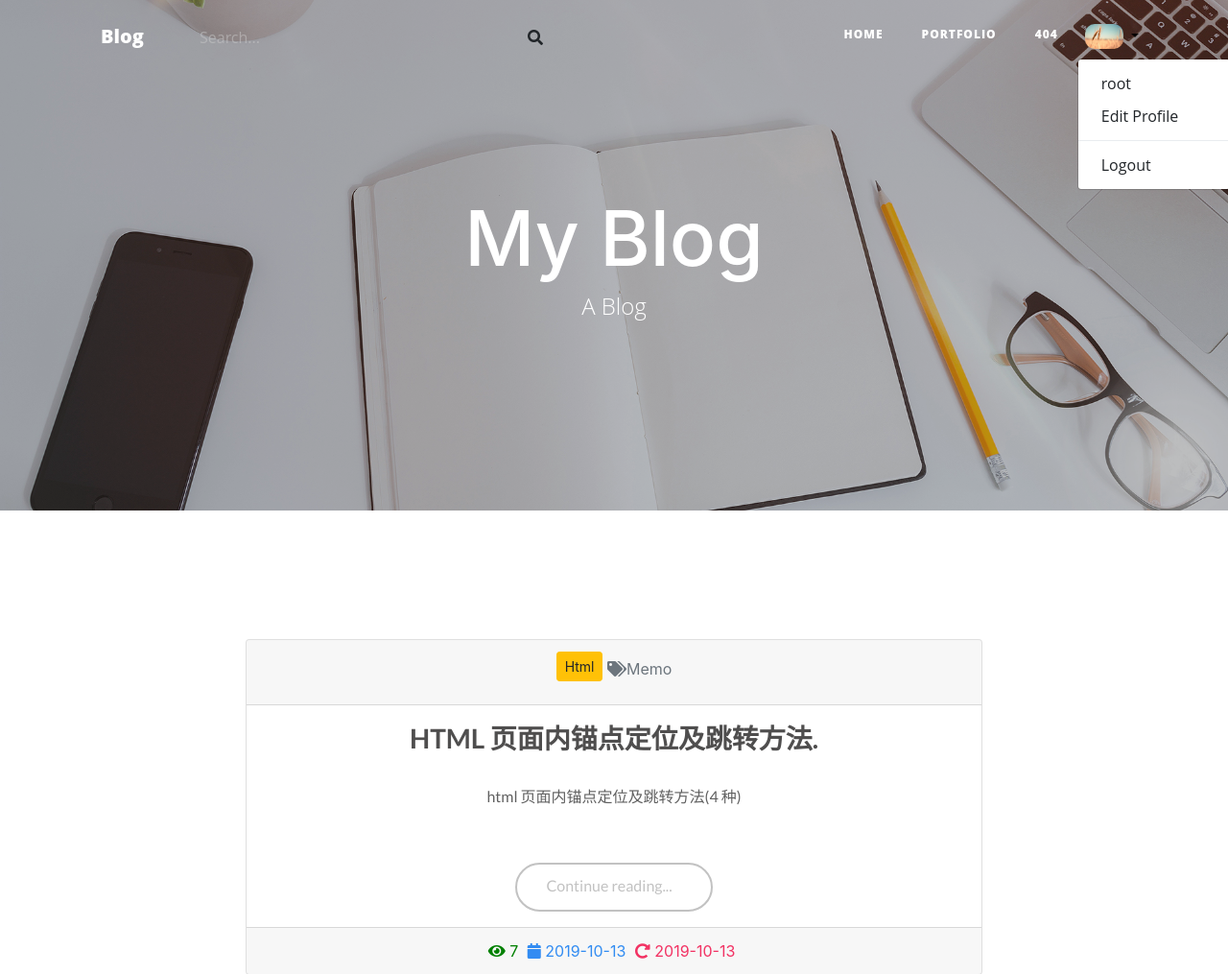
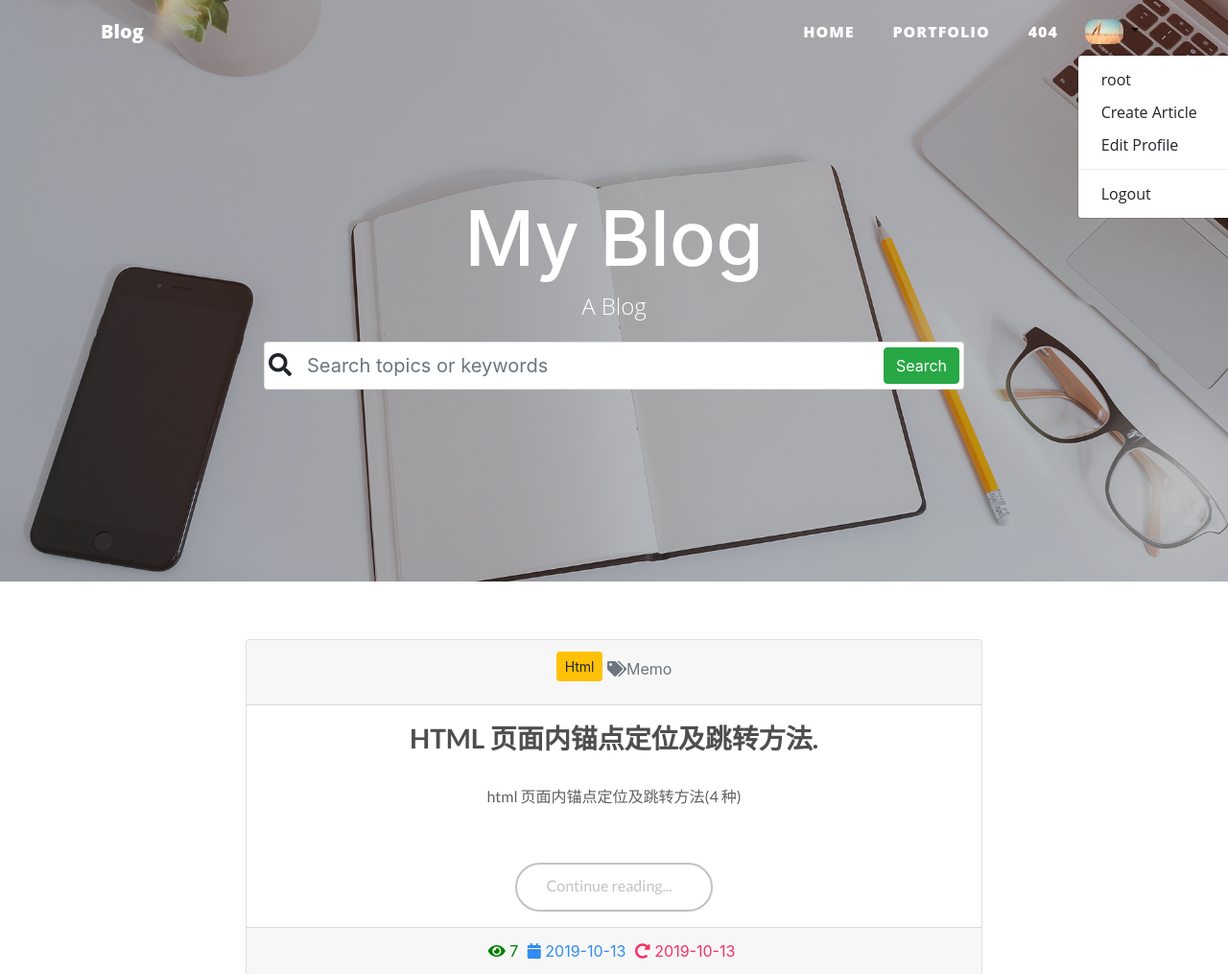
Before and after one commit to Goooooooooooooo/turbo-fortnight, a Django app: page /article/article-list/ in a window 1280 px wide, after a click that opens the changed part. Shown: the top 1015 px of the page at 96% size. Run offline with Django 3.2, Linux system fonts and the light colour scheme; a user stored in the database is signed in; data comes from the database, SQL or seed files in the repository; both versions use the stored data as it was after the commit; parts of the project's set-up code (start-up, migrations or seed data) failed here and were passed over; some libraries are stand-ins or nearby versions.

Commit message:
commit-28

```diff
--- a/article/views.py
+++ b/article/views.py
@@ -150,12 +150,11 @@ class ArticleDetailView(generic.DeleteView):
         context['toc'] = md.toc
         context['comments'] = comments
         context['comment_form'] = CommentForm()
+        context['next'] = ''
+        context['previous'] = ''
         return context
 
 
-    '''
-
-    '''
 
 # 创建新文章
 class ArticleCreateView(LoginRequiredMixin, generic.CreateView):
--- a/static/css/style.css
+++ b/static/css/style.css
@@ -24,41 +24,21 @@
 }
 
 
-/* Header CSS-Start */
+/* Searchbar CSS */
 
-#searchbar {
-    margin-bottom: auto;
-    margin-top: auto;
-    height: 60px;
-    padding: 10px;
-    align-items: center;
-    background-color:rgba(0,0,0,0);
+.form-control-borderless {
+	border: none;
+	width:100%;
 }
 
-#searchbar > .search_input{
+.form-control-borderless:hover, .form-control-borderless:active, .form-control-borderless:focus {
+	border: none;
+	outline: none;
 	box-shadow: none;
-	opacity: 0.5;
-    border: 0;
-    outline: 0;
-    caret-color:#f8f9fa;
-    border-radius: 30px;
-    width: 350px;
-    line-height: 40px;
-    background-color:rgba(0,0,0,0);
-}
-
-#searchbar > input:-moz-placeholder{
-	color: #cccccc;
-}
-#searchbar > input:-ms-input-placeholder{
-	color: #cccccc;
-}
-#searchbar > input::-webkit-input-placeholder{
-	color: #cccccc;
 }
 
 
-/* Header CSS-End */
+
 
 /* Font Size CSS-Start */
 
@@ -361,7 +341,7 @@ footer ul.social_profiles li a,
 }
 
 #mainNav .navbar-nav>li.nav-item>a {
-  font-size: 12px;
+  font-size: 16px;
   font-weight: 800;
   letter-spacing: 1px;
   text-transform: uppercase
@@ -425,6 +405,10 @@ header.masthead {
   background-attachment: scroll;
   position: relative;
   background-size: cover
+}
+
+header.masthead{
+    background-image: url(../img/home-bg.jpg)
 }
 
 header.masthead .overlay {
--- a/templates/article/index.html
+++ b/templates/article/index.html
@@ -9,23 +9,6 @@
 
 <!-- 测试Pycharm Git -->
 {% block content %}
-
-<!-- Page Header -->
-<header class="masthead" style="background-image: url( {% static 'img/home-bg.jpg' %} )">
-	<div class="overlay"></div>
-	<div class="container">
-		<div class="row">
-			<div class="col-lg-8 col-md-10 mx-auto">
-				<div class="site-heading">
-					<h1>My Blog</h1>
-					<span class="subheading">A Blog</span>
-				</div>
-			</div>
-		</div>
-	</div>
-</header>
-<br>
-<div class="clearfix" style="margin-bottom:0px;"></div><!-- 清除浮动 -->
 
 	<section class="main wrapper">
 
@@ -133,6 +116,7 @@
     #child p {
     	margin-bottom: 5px;
     }
+
 </style>
 
 
--- /dev/null
+++ b/templates/back_to_top.html
@@ -0,0 +1,37 @@
+
+
+
+<i id="back-to-top" class="fas fa-chevron-circle-up" style="z-index: 100;font-size:60px;color:#007bff;"></i>
+
+
+
+<script>
+    // 向上滚动的函数
+    $(function () {
+        $('#back-to-top').click(function () {
+            $('html,body').animate({scrollTop: 0}, 500);
+        });
+        $(window).scroll(function () {
+            if ($(this).scrollTop() > 300) {
+                $('#back-to-top').fadeIn(300);
+            } else {
+                $('#back-to-top').stop().fadeOut(300);
+            }
+        }).scroll();
+    });
+</script>
+
+<style>
+    /* 按钮边框的大小、位置、样式 */
+    #back-to-top {
+        border-radius: 50%;
+        opacity: 0.7;
+        cursor: pointer;
+        position: fixed;
+        right: 1.5rem;
+        bottom: 1.5rem;
+    }
+
+
+
+</style>
--- a/templates/base.html
+++ b/templates/base.html
@@ -28,10 +28,12 @@
 
     {% include 'footer.html' %}
 
-    <script src="{% static 'jquery/jquery-3.4.1.js' %}"></script>
-    <script src="{% static 'popper/popper-1.15.0.js' %}"></script>
-    <script src="{% static 'bootstrap/js/bootstrap.js' %}"></script>
-    <script src="{% static 'jquery/simplemde.min.js' %}"></script>
+    <script src="{% static 'js/jquery-3.4.1.js' %}"></script>
+    <script src="{% static 'js/popper.min.js' %}"></script>
+    <script src="{% static 'bootstrap/js/bootstrap.min.js' %}"></script>
+    <script src="{% static 'js/simplemde.min.js' %}"></script>
+
+    {% include 'back_to_top.html' %}
 
     {% block script %}{% endblock script %}
 
--- a/templates/comment/reply.html
+++ b/templates/comment/reply.html
@@ -30,9 +30,9 @@
     </div>
     </div>
 
-    <script src="{% static 'jquery/jquery-3.4.1.js' %}"></script>
-    <script src="{% static 'popper/popper-1.15.0.js' %}"></script>
-    <script src="{% static 'bootstrap/js/bootstrap.js' %}"></script>
+    <script src="{% static 'js/jquery-3.4.1.js' %}"></script>
+    <script src="{% static 'js/popper.min.js' %}"></script>
+    <script src="{% static 'bootstrap/js/bootstrap.min.js' %}"></script>
 
     <script>
         // 移除 ckeditor 元素，使 ckeditor 能够自适应大小
--- a/templates/footer.html
+++ b/templates/footer.html
@@ -39,6 +39,22 @@
                             </span>
                         </a>
                     </li>
+                    <li class="list-inline-item">
+                        <a href="#">
+                            <span class="fa-stack fa-lg">
+                                <i class="fas fa-circle fa-stack-2x"></i>
+                                <i class="fab fa-qq fa-stack-1x fa-inverse"></i>
+                            </span>
+                        </a>
+                    </li>
+                    <li class="list-inline-item">
+                        <a href="#" data-toggle="tooltip" data-placement="top" title="点我加微信">
+                            <span class="fa-stack fa-lg">
+                                <i class="fas fa-circle fa-stack-2x"></i>
+                                <i class="fab fa-weixin fa-stack-1x fa-inverse"></i>
+                            </span>
+                        </a>
+                    </li>
                 </ul>
                 <p class="copyright text-muted">Copyright &copy; Your Website 2019</p>
             </div>
--- a/templates/header.html
+++ b/templates/header.html
@@ -5,20 +5,11 @@
   <!-- Navigation -->
 <nav class="navbar navbar-expand-lg navbar-light fixed-top" id="mainNav">
 	<div class="container">
-		<a class="navbar-brand" href="index.html">Blog</a>
+		<a class="navbar-brand" href="{% url 'article:article-list' %}">Blog</a>
 		<button class="navbar-toggler navbar-toggler-right" type="button" data-toggle="collapse" data-target="#navbarResponsive" aria-controls="navbarResponsive" aria-expanded="false" aria-label="Toggle navigation">
 			Menu
 			<i class="fas fa-bars"></i>
 		</button>
-		<div class="d-flex justify-content-center h-100">
-			<form data-form="validate" novalidate="novalidate">
-				<div id="searchbar">
-				{% csrf_token %}
-				<input class="search_input pl-2" type="text" name="search" placeholder=" Search...">
-					<a><i class="fas fa-search"></i></a>
-				</div>
-			</form>
-		</div>
 		<div class="collapse navbar-collapse" id="navbarResponsive">
 			<ul class="navbar-nav ml-auto">
 				<li class="nav-item">
@@ -44,6 +35,7 @@
 						</a>
 						<div class="header-drop dropdown-menu dropdown-primary" aria-labelledby="navbarDropdownMenuLink">
 							<a class="dropdown-item fs--16" href="#">{{ user.username }}</a>
+							<a class="dropdown-item fs--16" href="{% url 'article:article-create' %}">Create Article</a>
 							<a class="dropdown-item fs--16" href="{% url 'userprofile:edit-profile' user.id %}">Edit Profile</a>
 							<div class="dropdown-divider"></div>
 							<a class="dropdown-item fs--16" href="{% url 'userprofile:logout' %}">Logout</a>
@@ -63,5 +55,34 @@
 	</div>
 </nav>
 
+<!-- Page Header -->
+<header class="masthead">
+	<div class="overlay"></div>
+	<div class="container">
+		<div class="row justify-content-center">
+			<div class="col-lg-8 col-md-10 mx-auto">
+				<div class="site-heading">
+					<h1>My Blog</h1>
+					<span class="subheading">A Blog</span>
+					<br>
+					<form class="card card-sm" method="get" action="{% url 'article:article-list' %}">
+						{% csrf_token %}
+							<div class="row no-gutters align-items-center">
+								<div class="col-auto pl-1">
+									<i class="fas fa-search h4 text-body m-auto"></i>
+								</div>
+								<div class="col">
+									<input name="search" id="search" class="form-control form-control-lg form-control-borderless" type="search" placeholder="Search topics or keywords">
+								</div>
+								<div class="col-auto pr-1">
+									<button class="btn btn-success" type="button">Search</button>
+								</div>
+							</div>
+					</form>
+				</div>
+			</div>
+		</div>
+	</div>
+</header>
 
 <div class="clearfix" style="margin-bottom:0px;"></div><!-- 清除浮动 -->
```
Also changed, not shown: blog/settings.py (+76 -0 lines), templates/article/detail.html (+45 -24 lines), README.md, db.sqlite3, static/js/jquery-3.4.1.js (renamed from static/jquery/jquery-3.4.1.js), static/js/popper-1.15.0.js (renamed from static/popper/popper-1.15.0.js), static/js/popper.min.js (added), static/js/simplemde.min.js (renamed from static/jquery/simplemde.min.js), 1 other file.
